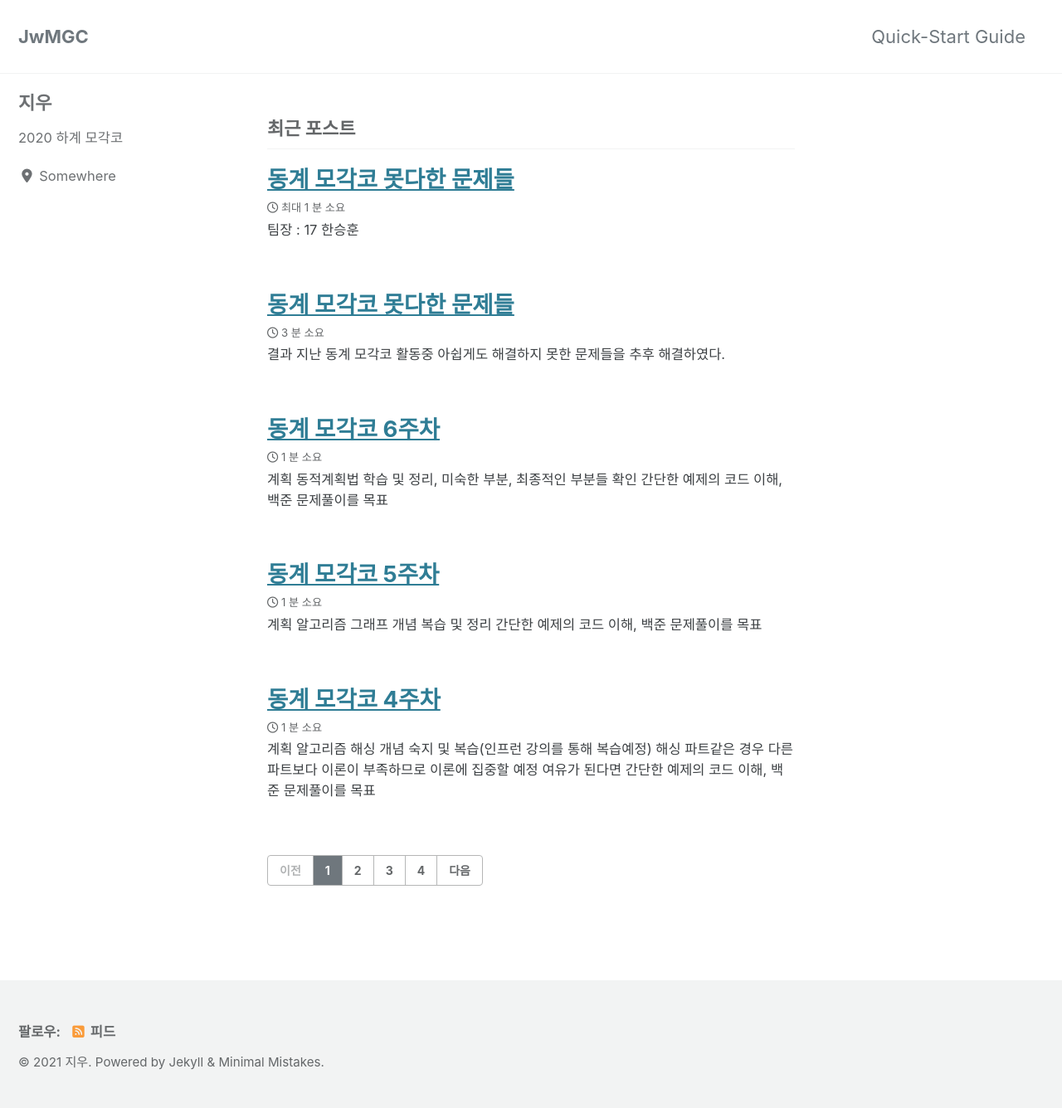
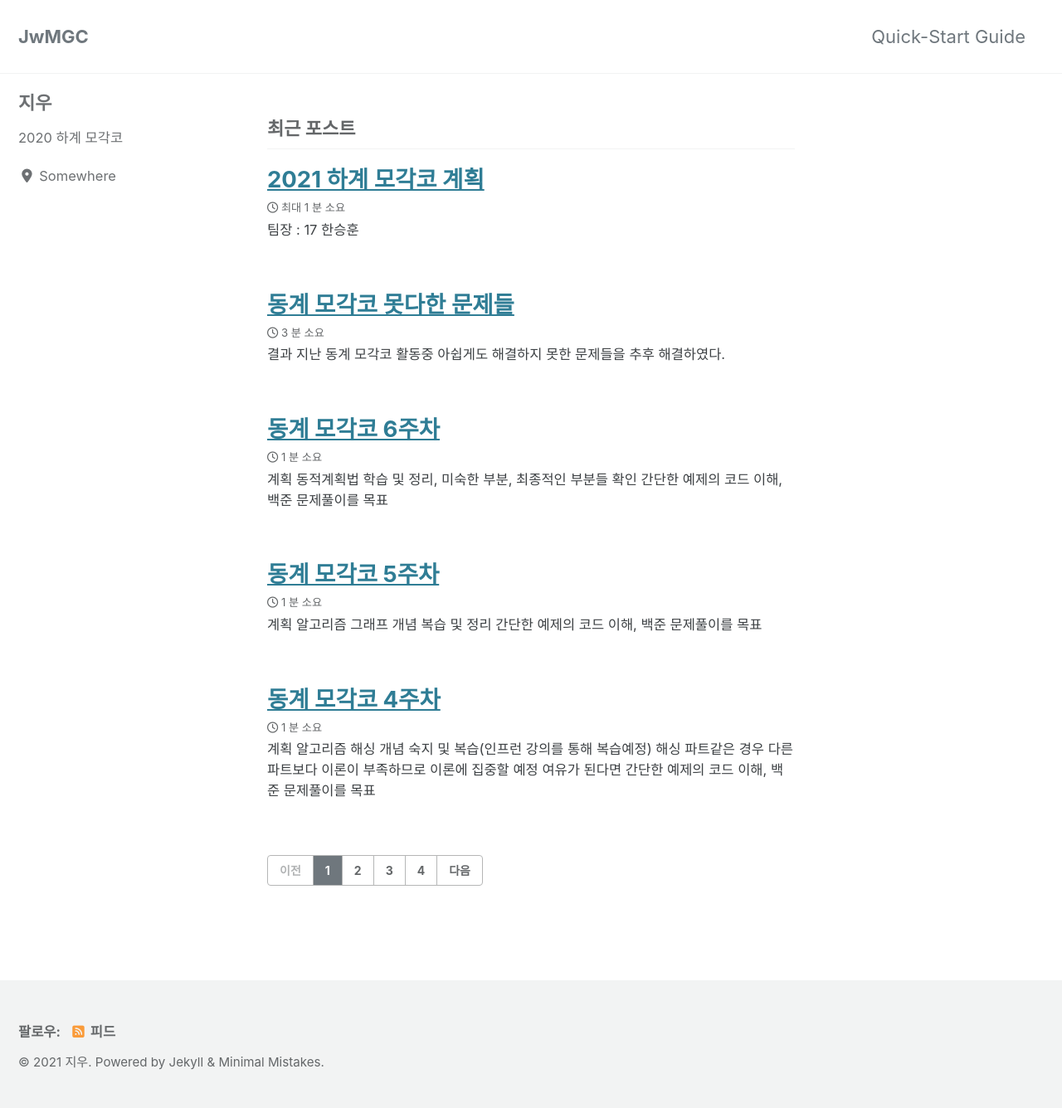
Before and after one commit to jwPark6/jwPark6.github.io, a Jekyll site: the page built from index.html, in a window 1280 px wide. Shown: the whole page at 83% size. Built offline with Jekyll 4.4.1, drawn with Linux system fonts in a browser that asks for light colours; cached includes are drawn as plain includes; nearby versions of some CDN libraries; the list of posts is cut into pages by our own code.

Commit message:
2021_SummerMGC_Plan

```diff
--- a/_posts/2021-06-23-SummerPlan.md
+++ b/_posts/2021-06-23-SummerPlan.md
@@ -1,5 +1,5 @@
 ---
-title: "동계 모각코 못다한 문제들"
+title: "2021 하계 모각코 계획"
 ---
 
 팀장 : 17 한승훈
```
